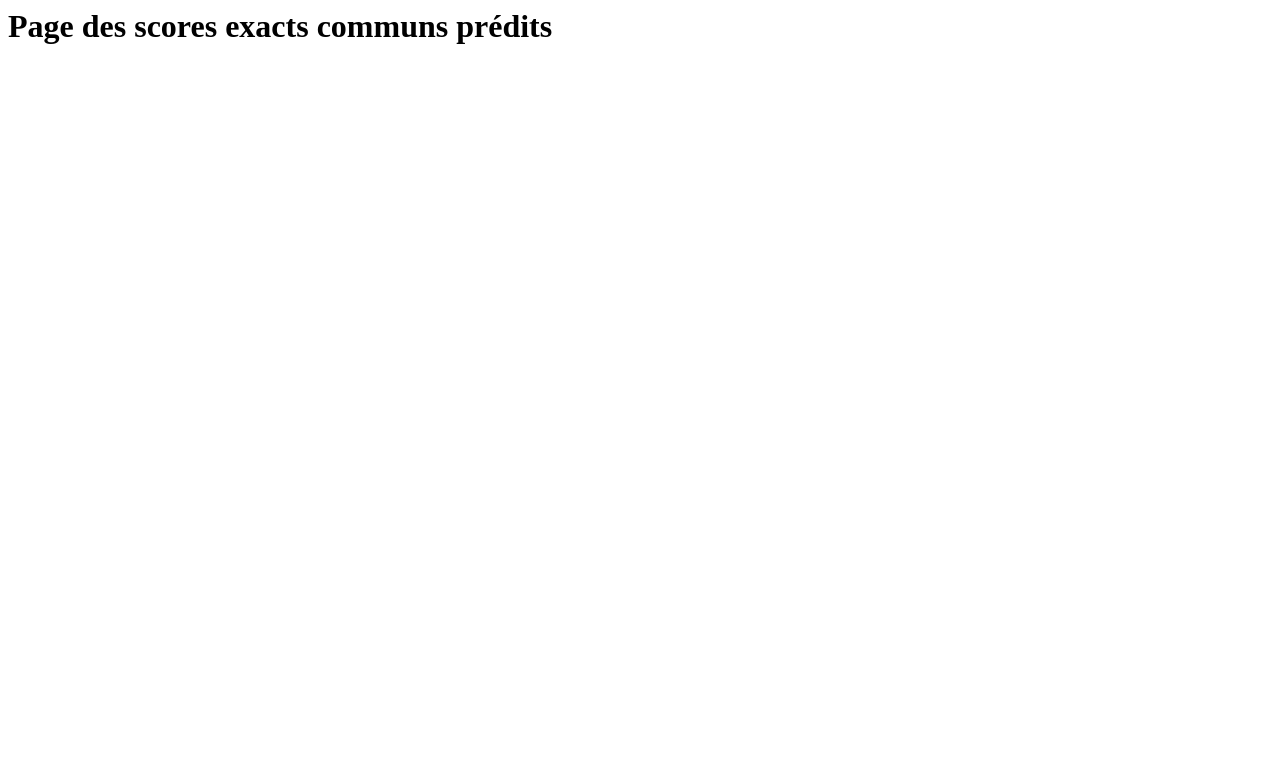
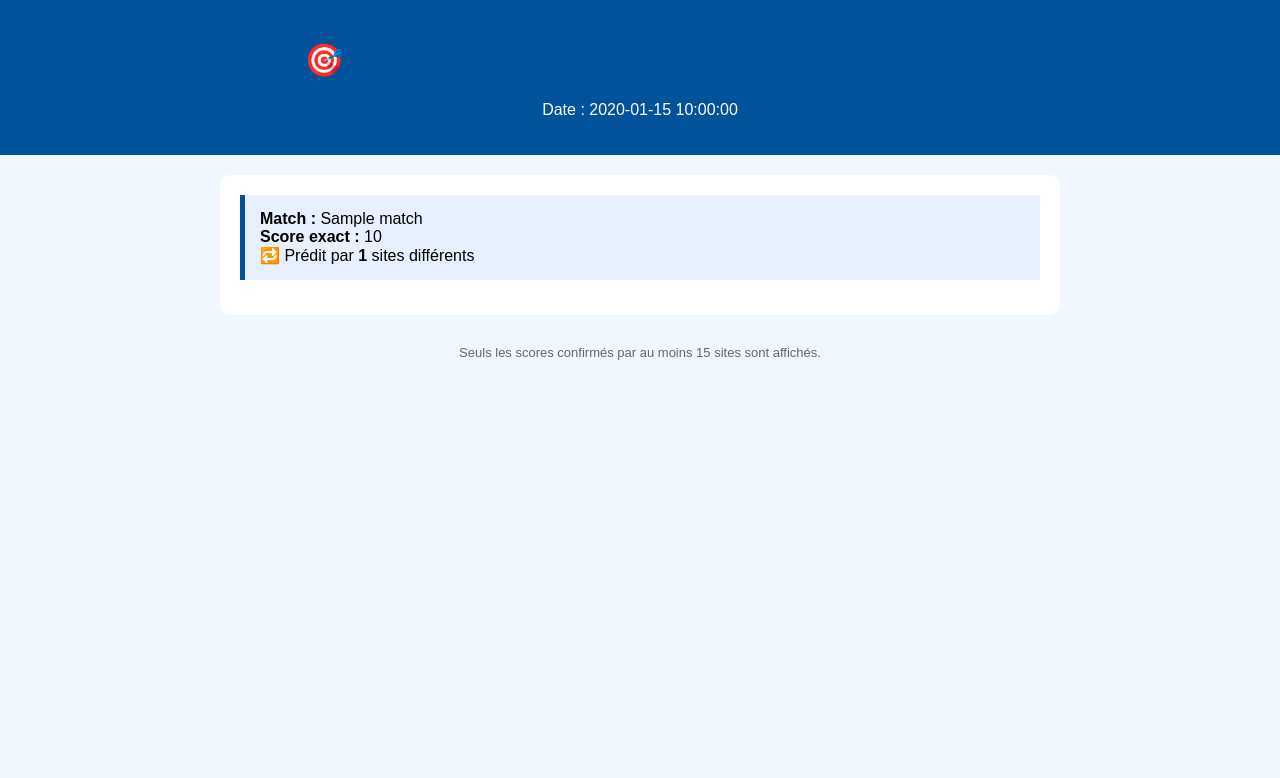
Before and after one commit to Sabdrine200/detecteur-matchs-truques, a Flask app: template templates/scores.html in a window 1280 px wide. Shown: the top 778 px of the page. Run offline with Flask 3, Linux system fonts and the light colour scheme; the template is opened without the code that fills it: most values are stand-ins (such as "Sample title", 1, 10 or a date in 2020).

Commit message:
Update scores.html
Signed-off-by: Sabdrine200 <davidfanou200@gmail.com>

```diff
--- a/templates/scores.html
+++ b/templates/scores.html
@@ -1 +1,33 @@
-<h1>Page des scores exacts communs prédits</h1>
+<!DOCTYPE html>
+<html lang="fr">
+<head>
+    <meta charset="UTF-8">
+    <title>Scores exacts croisés</title>
+    <style>
+        body { font-family: Arial, sans-serif; background-color: #f0f7ff; margin: 0; padding: 0; }
+        header { background-color: #00529B; color: white; padding: 20px; text-align: center; }
+        main { max-width: 800px; margin: 20px auto; background: white; padding: 20px; border-radius: 10px; }
+        h1 { color: #00529B; }
+        .score { padding: 15px; margin-bottom: 15px; border-left: 5px solid #00529B; background-color: #e6f0ff; }
+        footer { text-align: center; padding: 10px; font-size: 13px; color: #666; }
+    </style>
+</head>
+<body>
+    <header>
+        <h1>🎯 Scores exacts prédits par plusieurs sites</h1>
+        <p>Date : {{ date }}</p>
+    </header>
+    <main>
+        {% for s in scores %}
+            <div class="score">
+                <strong>Match :</strong> {{ s.match }}<br>
+                <strong>Score exact :</strong> {{ s.score }}<br>
+                🔁 Prédit par <strong>{{ s.nb_sites }}</strong> sites différents
+            </div>
+        {% endfor %}
+    </main>
+    <footer>
+        Seuls les scores confirmés par au moins 15 sites sont affichés.
+    </footer>
+</body>
+</html>
```
